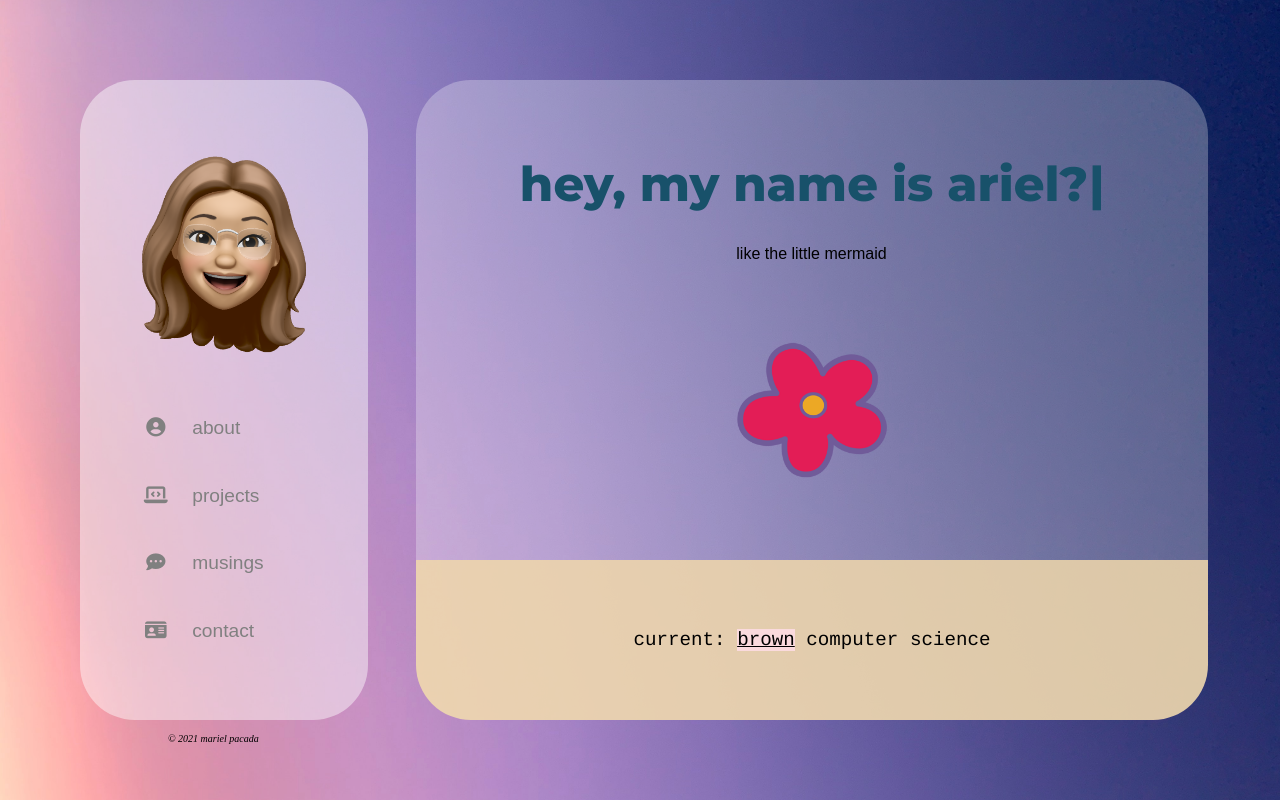
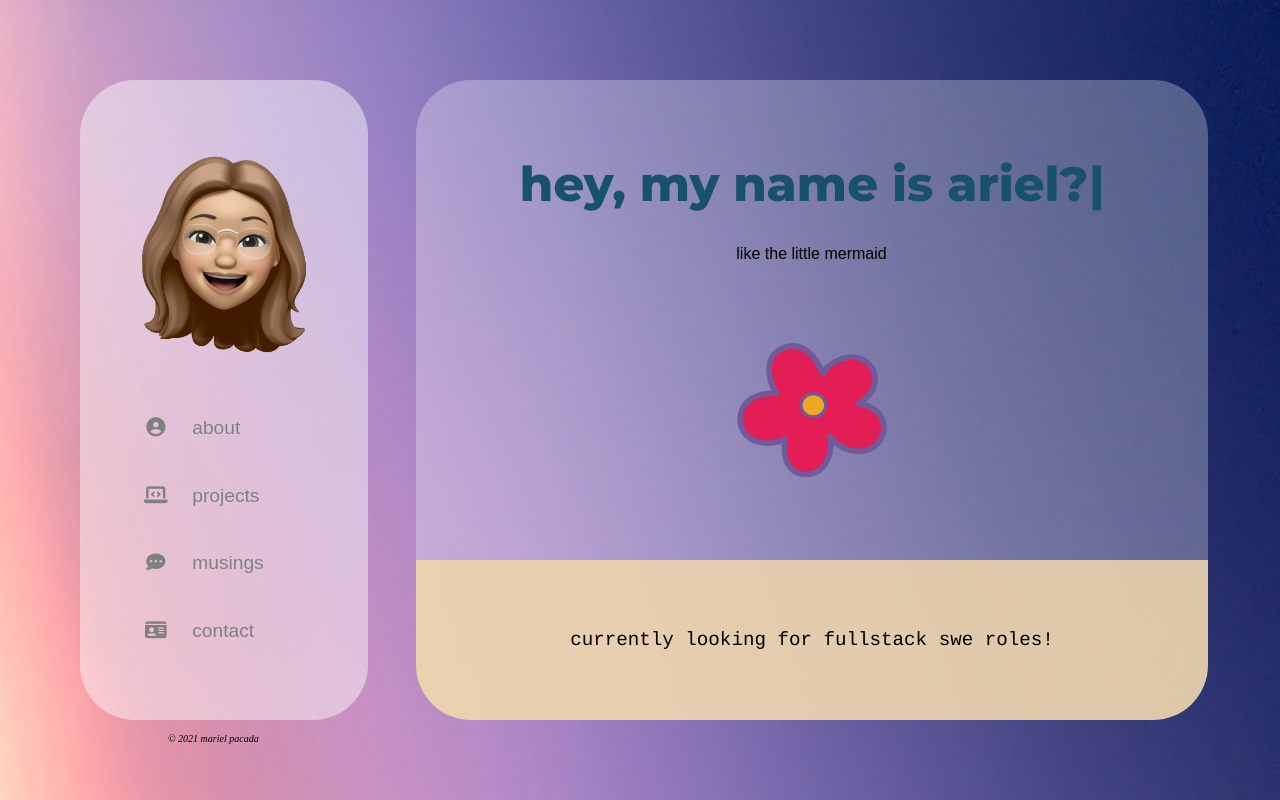
Before and after one commit to marielpacada/personal-site, a React (Create React App) app: page / in a window 1280 px wide. Built offline with nearby package versions, Linux system fonts and the light colour scheme; a web font is replaced by a local one.

Commit message:
changed current

```diff
--- a/src/components/home/HomeCard.jsx
+++ b/src/components/home/HomeCard.jsx
@@ -1,5 +1,5 @@
 import React from "react";
-import Typewriter from 'typewriter-effect';
+import Typewriter from "typewriter-effect";
 
 function HomeCard() {
   return (
@@ -24,24 +24,29 @@ function HomeCard() {
           </div>
           <div className="type-subhead">
             <Typewriter
-                            options={{ cursor: '', delay: 20 }}
+              options={{ cursor: "", delay: 20 }}
               onInit={(typewriter) => {
                 typewriter
                   .pauseFor(2500)
                   .typeString("like the little mermaid")
                   .pauseFor(2400)
-                                    .typeString(' with an "m" before.')
+                  .typeString(' with an "m" before.');
                 typewriter.start();
               }}
             />
           </div>
         </div>
-                <img src="images/favicon.png" alt="a fuschia daisy" className="flower-symbol" />
+        <img
+          src="images/favicon.png"
+          alt="a fuschia daisy"
+          className="flower-symbol"
+        />
       </div>
 
       <div className="home-bottom my-row center-align">
         <div className="byline">
-                    <p>current: <a href="https://cs.brown.edu/" target="_blank" rel="noreferrer">brown</a> computer science</p>
+          {/* <p>current: <a href="https://cs.brown.edu/" target="_blank" rel="noreferrer">brown</a> computer science</p> */}
+          <p>currently looking for fullstack swe roles!</p>
         </div>
       </div>
     </div>
```
Lines whose indentation alone changed are shown as unchanged.
